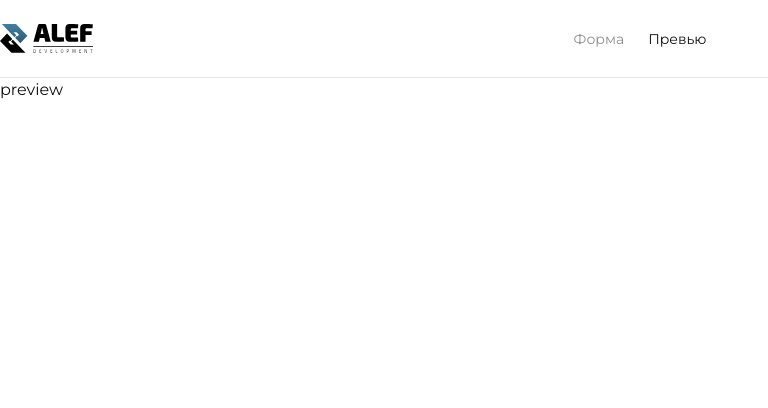
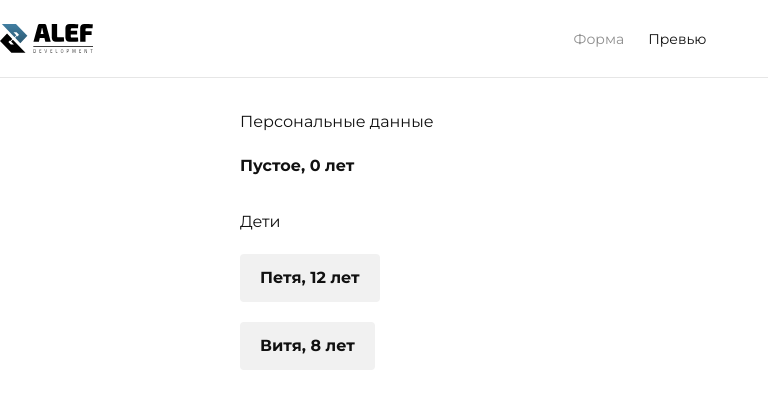
Before and after one commit to Abandoned-knowledge/alef-test, a Vue app: page /preview in a window 1280 px wide. Shown: the top 408 px of the page, without its empty margins (0-768 px from the left). Built offline with nearby package versions, Linux system fonts and the light colour scheme.

Commit message:
complete PreviewPage

```diff
--- a/src/pages/PreviewPage.vue
+++ b/src/pages/PreviewPage.vue
@@ -1,8 +1,27 @@
 <script setup lang="ts">
 import HeaderBase from "@/components/HeaderBase.vue";
+import useChildrenStore from "@/shared/stores/children";
+import usePersonalStore from "@/shared/stores/personal";
+const personalStore = usePersonalStore();
+const childrenStore = useChildrenStore();
 </script>
 
 <template>
   <HeaderBase />
-  <h1>preview</h1>
+  <main class="container mt-8 flex w-[800px] flex-col items-center gap-8">
+    <div class="w-full">
+      <p>Персональные данные</p>
+      <p class="mt-5 font-bold">{{ personalStore.getFullName }}</p>
+    </div>
+
+    <div class="flex w-full flex-col gap-5">
+      <p>Дети</p>
+      <div
+        class="w-fit rounded bg-gray-light px-5 py-3"
+        v-for="child in childrenStore.children"
+      >
+        <p class="font-bold">{{ child.name }}, {{ child.age }} лет</p>
+      </div>
+    </div>
+  </main>
 </template>
--- a/src/shared/stores/personal.ts
+++ b/src/shared/stores/personal.ts
@@ -1,11 +1,13 @@
 import { defineStore } from "pinia";
-import { ref } from "vue";
+import { computed, ref } from "vue";
 
 const usePersonalStore = defineStore("personal", () => {
   const name = ref<string>("Пустое");
   const age = ref<number>(0);
 
-  return { name, age };
+  const getFullName = computed(() => `${name.value}, ${age.value} лет`);
+
+  return { name, age, getFullName };
 });
 
 export default usePersonalStore;
```
